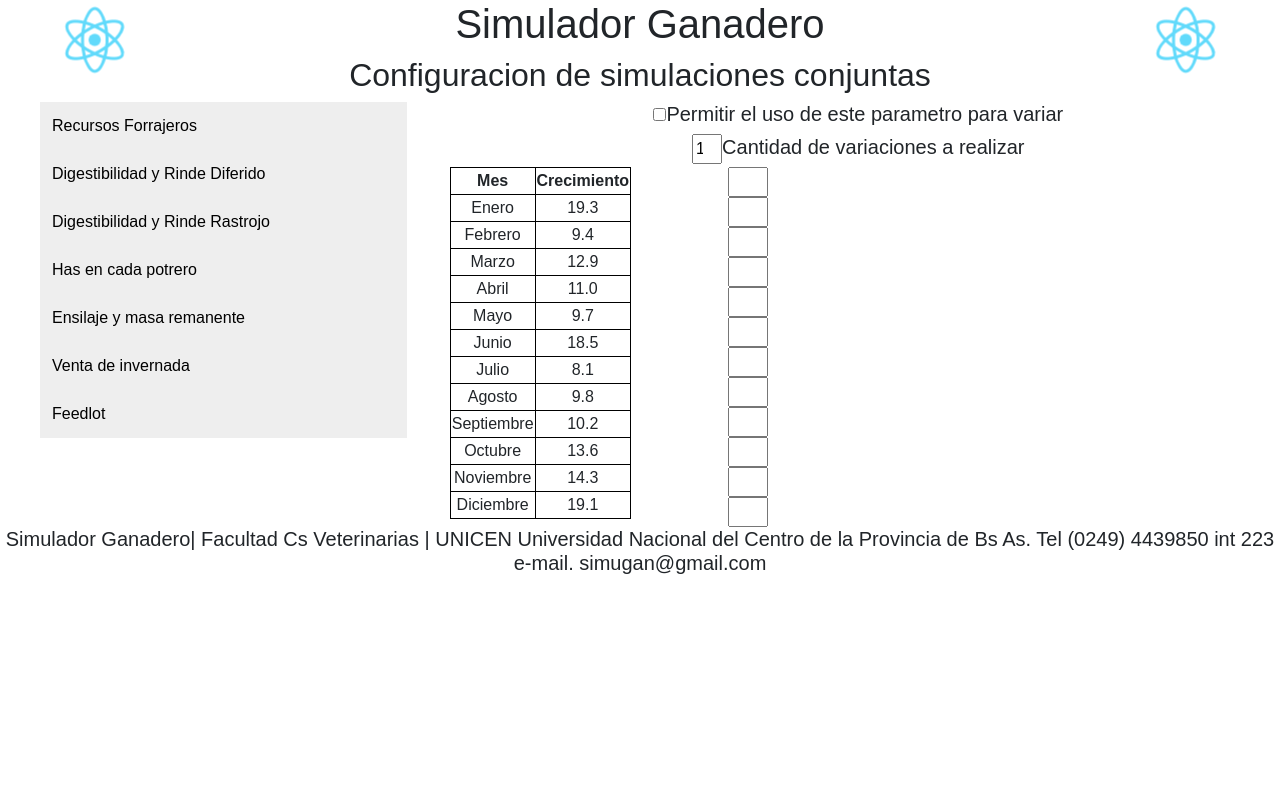
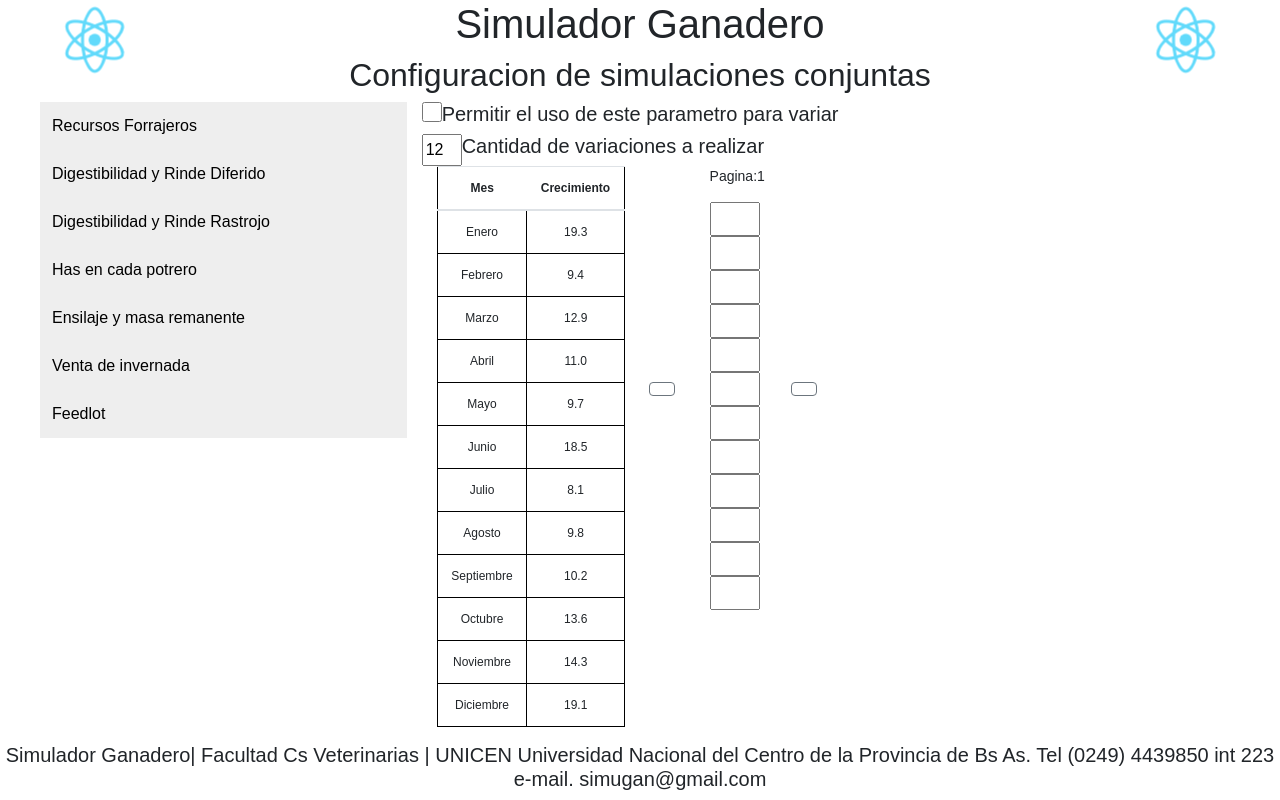
Before and after one commit to tomate14/simuganweb, a React (Create React App) app: page /RecursosForrajeros in a window 1280 px wide. Built offline with nearby package versions, Linux system fonts and the light colour scheme.

Commit message:
Recursos Forrajeros con Bootstrap4
Cambios de renderizacion y botones que cambian el numero de pagina

```diff
--- a/src/Routes.js
+++ b/src/Routes.js
@@ -23,9 +23,7 @@ const AppRoutes = () =>
 			<Route path="/Potreros"           component={Potreros} />
 			<Route path="/Rastrojo"           component={Rastrojo} />
 			<Route path="/RecursosForrajeros" component={RecursosForrajeros} />
-
 		</Switch>
-
 	</App>;
 
 export default AppRoutes;
--- a/src/components/App.js
+++ b/src/components/App.js
@@ -1,3 +1,4 @@
+
 import React, { Component } from 'react';
 import PropTypes from 'prop-types';
 
@@ -5,6 +6,7 @@ import PropTypes from 'prop-types';
 import Header from './global/Header';
 import Content from './global/Content.js';
 import Footer from './global/Footer.js';
+
 import './App.css';
 //import logo from './logo.svg';
 
--- a/src/components/Generales/ContentOption.js
+++ b/src/components/Generales/ContentOption.js
@@ -1,5 +1,6 @@
 import React, {Component} from 'react';
 import PropTypes from 'prop-types';
+import {  Row, Col } from 'reactstrap'
 
 //Estilos del componente
 import './css/ContentOption.css';
@@ -21,17 +22,16 @@ class ContentOption extends Component {
 	render(){
 		//Relleno los months de un vector de datos
 		console.log(this.state.cantidadVariaciones);
-		return (
-				<div>
-					<div>
-						<input type="checkbox" className="checkbox" id="cbox2" value="second_checkbox"  enable={this.estaHabilitado}/>
-						<h5> Permitir el uso de este parametro para variar</h5>
+		return (	<div>
+						<Row xs="10">
+		                  	<input type="checkbox" className="form-control checkbox" enable={this.estaHabilitado}/>
+		                  	<h5 className="textLabel"> Permitir el uso de este parametro para variar</h5>
+						</Row>
+						<Row xs="10">
+							<input type="number" className="checkbox" id="cantVariation" onChange={this.handleOnChangeValue} value={this.state.cantidadVariaciones}/>
+							<h5 id="cantVariacionesSpan"> Cantidad de variaciones a realizar</h5>
+						</Row>
 					</div>
-					<div>
-						<input type="number" className="checkbox" id="cantVariation" onChange={this.handleOnChangeValue} value={this.state.cantidadVariaciones}/>
-						<h5> Cantidad de variaciones a realizar</h5>
-					</div>
-				</div>
 			);
 	}
 
--- a/src/components/Generales/InputsVariation.js
+++ b/src/components/Generales/InputsVariation.js
@@ -1,5 +1,6 @@
 import React, {Component} from 'react';
 import PropTypes from 'prop-types';
+import { Row, Col } from 'reactstrap';
 
 //Estilos del componente
 import './css/InputsVariation.css';
@@ -7,8 +8,14 @@ import './css/InputsVariation.css';
 class InputsVariation extends Component{
 	constructor(props){
 		super(props);
+		/*this.state = {
+			cantidadVariaciones : 12,
+			paginaActual : 1
+		}*/
 		this.state = props.state;
 		this.handleInputValueChange = this.handleInputValueChange.bind(this);
+		this.handleClickDown = this.handleClickDown.bind(this);
+		this.handleClickUp = this.handleClickUp.bind(this);
 
 	}
 	setInputsVariations(){
@@ -22,9 +29,22 @@ class InputsVariation extends Component{
 	handleInputValueChange(idx){
 
 	}
+	handleClickUp(e){
+		this.setState({paginaActual : this.state.paginaActual + 1})
+	}
+	handleClickDown(e){
+		this.setState({paginaActual : this.state.paginaActual - 1})
+	}
 	render(){
 		let inputs = this.setInputsVariations();
 		return(
+			<Row xs="12">
+				<Col xs="3" className="divFlechas">
+					<button type="button" className="btn btn-outline-secondary glyphicon glyphicon-chevron-left" onClick={this.handleClickDown}/>
+				</Col>
+				<Col xs="5">
+
+					<p className="labelPagina">Pagina:{this.state.paginaActual}</p>
 					<div className="divInputsVariations">
 						{inputs.map((input, idx) => (
 				            <input
@@ -35,6 +55,11 @@ class InputsVariation extends Component{
 				            />
 				        ))}
 					</div>
+				</Col>
+				<Col xs="2" className="divFlechas">
+					<button type="button" className="btn btn-outline-secondary glyphicon glyphicon-chevron-right" onClick={this.handleClickUp}/>
+				</Col>
+			</Row>
 		);
 	}
 }
--- a/src/components/Generales/MonthTable.js
+++ b/src/components/Generales/MonthTable.js
@@ -1,5 +1,6 @@
 import React, {Component} from 'react';
 import PropTypes from 'prop-types';
+import { Table } from 'reactstrap';
 
 //Estilos del componente
 import './css/MonthTable.css';
@@ -26,10 +27,8 @@ class MonthTable extends Component {
 		}
 		return false;
 	}
-	render(){
-		//Relleno los months de un vector de datos
-		return (
-				<div>
+	/*
+	<div>
 					<table id="monthTable">
         				<tbody>
 						  <tr>
@@ -45,7 +44,27 @@ class MonthTable extends Component {
 						  }
 						  </tbody>
 					</table>
-				</div>
+				</div>*/
+	render(){
+		//Relleno los months de un vector de datos
+		return (
+				<Table>
+			        <thead>
+			          <tr>
+			            <th>Mes</th>
+					    <th>Crecimiento</th>
+			          </tr>
+			        </thead>
+			        <tbody>
+			          {this.months && this.months.map((item,key) =>
+						  	<tr>
+						  		<td>{item.month}</td>
+						  		<td>{item.value}</td>
+						  	</tr>
+						  	)
+					  }
+			        </tbody>
+			    </Table>
 			);
 	}
 
--- a/src/components/Generales/css/ContentOption.css
+++ b/src/components/Generales/css/ContentOption.css
@@ -1,7 +1,19 @@
-input .checkbox, h5{
+/*input .checkbox, h5{
 	display: inline-block;
+}*/
+
+input#cantVariation{
+	width: 40px ;
+}
+input.form-control.checkbox{
+	width: 20px;
+	height: 20px;
 }
 
-input#cantVariation{
-	width: 30px;
+#cantVariation{
+	margin-top: 0px;
 }
+
+#textCantidad{
+	text-align: left;
+}
--- a/src/components/Generales/css/InputsVariation.css
+++ b/src/components/Generales/css/InputsVariation.css
@@ -1,4 +1,27 @@
 .InputVariables {
 	display: block;
-	width: 40px;
+	width: 50px;
+	height:34px;
 }
+
+.divInputsVariations{
+	margin-top: 15px;
+	align-content: center;
+}
+.divFlechas{
+	margin-top: auto;
+	margin-bottom: auto;
+	padding-left: 0px;
+    align-content: center;
+}
+
+button{
+	display: inline-block;
+	margin: auto;
+	margin-left: 5px;
+}
+.labelPagina{
+	text-align: left;
+	font-size: 14px;
+	margin-bottom: 0px;
+}
--- a/src/components/Generales/css/MonthTable.css
+++ b/src/components/Generales/css/MonthTable.css
@@ -4,10 +4,15 @@ table#monthTable{
     margin-right:5%;
 }
 
-table, th, td {
+table, td, td {
    border: 1px solid black;
+   font-size: 12px !important;
 }
 
+tr td{
+	width: 30px !important;
+	height: 20px !important;
+}
 td input{
 	width: 100%;
 }
--- a/src/components/RecursosForrajeros/index.js
+++ b/src/components/RecursosForrajeros/index.js
@@ -1,37 +1,36 @@
 import React, { Component } from 'react';
+import {Row, Col } from 'reactstrap';
 import MonthTable from '../Generales/MonthTable';
 import ContentOption from '../Generales/ContentOption';
 import InputsVariation from '../Generales/InputsVariation';
+
 
 class RecursosForrajeros extends Component {
 	constructor(){
 		super();
 		this.state = {
-			cantidadVariaciones : 12
+			cantidadVariaciones : 12,
+			paginaActual : 1,
+			arrayDatos : []
 		}
 	}
 	render(){
-		/* <div>
-				<ContentOption state={this.state}/>
-				<MonthTable />
-				<InputsVariation state={this.state} />
-			</div>
-			*/
+
 		return(
 			<div className="conteiner">
-				<div className="row">
-	                <div className="col-sm-12">
+				<Row>
+	                <Col xs="12">
 	                    <ContentOption state={this.state}/>
-	                </div>
-	            </div>
-	            <div className="row">
-	                <div className="col-sm-4">
+	                </Col>
+	            </Row>
+	            <Row>
+	                <Col xs="3">
 	                    <MonthTable />
-	                </div>
-	                <div className="col-sm-8">
+	                </Col>
+	                <Col xs="3">
 	                    <InputsVariation state={this.state} />
-	                </div>
-	            </div>
+	                </Col>
+	            </Row>
 	        </div>
 
 		);
--- a/src/index.js
+++ b/src/index.js
@@ -1,6 +1,7 @@
 import React from 'react';
 import ReactDOM from 'react-dom';
 import { render } from 'react-dom';
+import 'bootstrap/dist/css/bootstrap.css';
 
 import { BrowserRouter as Router } from 'react-router-dom';
 
```
Lines whose indentation alone changed are shown as unchanged.
